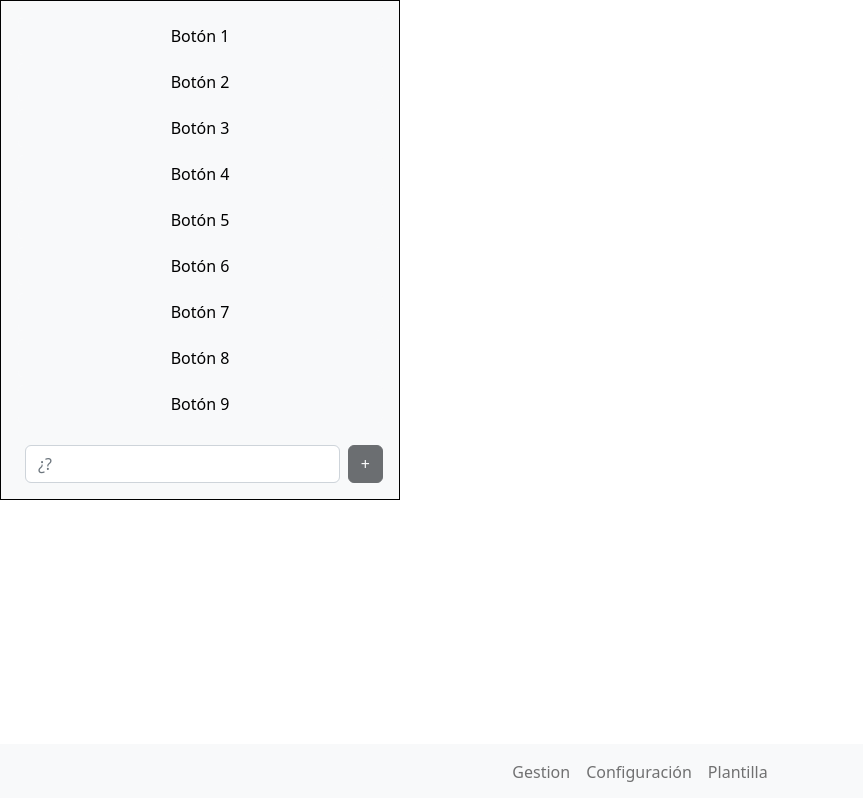
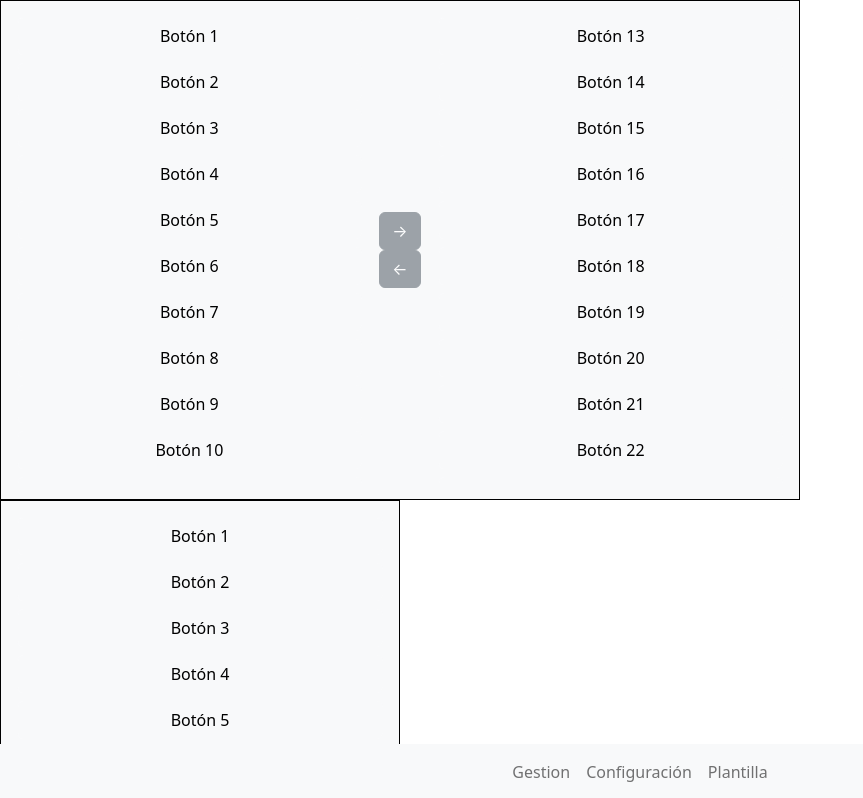
Before and after one commit to Data-Bases/GymTEC-Frontend, a React (Vite) app in the folder scr/: page /gestion/1 in a window 1280 px wide. Shown: the top 798 px of the page, without its empty margins (0-863 px from the left). Built offline with nearby package versions, Linux system fonts and the light colour scheme.

Commit message:
Nuevo componente

```diff
--- a/scr/src/App.jsx
+++ b/scr/src/App.jsx
@@ -7,10 +7,13 @@ import makeCachedMatcher from "wouter/matcher";
 
 
 import ObjectList from './components/ObjectList'
+import TwoObjectList from './components/TwoObjectList'
 import DropdownButton from './components/DropdownButton'
-import NavigationBar from './components/NavigationBar'
+import NavigationBar from './components/NavigationBar';
+// import NavigationBar from './components/NavigationBar'
 
-const botones = ['Botón 1', 'Botón 2', 'Botón 3', 'Botón 4', 'Botón 5', 'Botón 6', 'Botón 7', 'Botón 8', 'Botón 9', 'Botón 10', 'Botón 11', 'Botón 12'];
+const botones1 = ['Botón 1', 'Botón 2', 'Botón 3', 'Botón 4', 'Botón 5', 'Botón 6', 'Botón 7', 'Botón 8', 'Botón 9', 'Botón 10', 'Botón 11', 'Botón 12'];
+const botones2 = ['Botón 13', 'Botón 14', 'Botón 15', 'Botón 16', 'Botón 17', 'Botón 18', 'Botón 19', 'Botón 20', 'Botón 21', 'Botón 22', 'Botón 23', 'Botón 24'];
 
 /*
  * This function specifies how strings like /app/:users/:items* are
@@ -80,8 +83,9 @@ function App() {
     //       </div>
     // </Router>
     <>
-    <ObjectList objetos={botones}></ObjectList>
-    <NavigationBar></NavigationBar>
+      <TwoObjectList objetos1={botones1} objetos2={botones2}></TwoObjectList>
+      <ObjectList objetos={botones1}></ObjectList>
+      <NavigationBar></NavigationBar>
     </>
   )
 }
--- a/scr/src/components/ObjectList.jsx
+++ b/scr/src/components/ObjectList.jsx
@@ -2,7 +2,7 @@ import React, { useState } from 'react';
 import { Button } from 'react-bootstrap';
 import 'bootstrap/dist/css/bootstrap.min.css';
 
-const ObjectList = ({ objetos }) => {
+function ObjectList({ objetos }) {
 
     // Estados
     const [selected, setSelected] = useState(''); // Nombre del objeto seleccionado
@@ -19,7 +19,7 @@ const ObjectList = ({ objetos }) => {
     };
 
     const handleDoubleClick = (objeto) => { // Controlador al hacer doble click en un objeto de la lista
-        console.log(objeto)
+        // console.log(objeto)
         setEditedObjeto(objeto);
         setIsEditing(true);
     };
@@ -120,6 +120,6 @@ const ObjectList = ({ objetos }) => {
             </form>
         </div>
     );
-};
+}
 
 export default ObjectList;
--- /dev/null
+++ b/scr/src/components/TwoObjectList.jsx
@@ -0,0 +1,81 @@
+import React, { useState } from 'react';
+import { Button } from 'react-bootstrap';
+import 'bootstrap/dist/css/bootstrap.min.css';
+
+const TwoObjectList = ({ objetos1, objetos2 }) => {
+  const [selected1, setSelected1] = useState('');
+  const [selected2, setSelected2] = useState('');
+
+  const handleSelect1 = (objeto) => { // Controlador al hacer click en un objeto de la primera lista
+    setSelected1(objeto);
+  };
+
+  const handleSelect2 = (objeto) => { // Controlador al hacer click en un objeto de la segunda lista
+    setSelected2(objeto);
+  };
+
+  const handleMoveTo2 = () => { // Controlador para mover un objeto de la primera lista a la segunda
+    if (selected1) {
+      objetos2.push(selected1);
+      objetos1.splice(objetos1.indexOf(selected1), 1);
+      setSelected1(null);
+    }
+  };
+
+  const handleMoveTo1 = () => { // Controlador para mover un objeto de la segunda lista a la primera
+    if (selected2) {
+      objetos1.push(selected2);
+      objetos2.splice(objetos2.indexOf(selected2), 1);
+      setSelected2(null);
+    }
+  };
+
+  const renderObjetos1 = () => { // Renderiza los objetos de la primera lista
+    return objetos1.map((objeto, i) => {
+      return (
+        <Button
+          key={i}
+          variant={selected1 === objeto ? 'primary' : 'light'}
+          className="mb-2"
+          style={{ width: '100%' }}
+          onClick={() => handleSelect1(objeto)}
+        >
+          {objeto}
+        </Button>
+      );
+    });
+  };
+
+  const renderObjetos2 = () => { // Renderiza los objetos de la primera segunda
+    return objetos2.map((objeto, i) => {
+      return (
+        <Button
+          key={i}
+          variant={selected2 === objeto ? 'primary' : 'light'}
+          className="mb-2"
+          style={{ width: '100%' }}
+          onClick={() => handleSelect2(objeto)}
+        >
+          {objeto}
+        </Button>
+      );
+    });
+  };
+
+  return (
+    <div className="d-flex flex-row p-3" style={{ backgroundColor: '#f8f9fa', width: '800px', height: '500px', border: '1px solid black'  }}>
+      <div className="d-flex flex-column" style={{ width: '45%'}}>
+        <div style={{ overflowY: 'auto', maxHeight: '500px' }}>{renderObjetos1()}</div>
+      </div>
+      <div className="d-flex flex-column align-items-center justify-content-center" style={{ width: '10%' }}>
+        <Button variant="secondary" onClick={handleMoveTo2} disabled={!selected1}>→</Button>
+        <Button variant="secondary" onClick={handleMoveTo1} disabled={!selected2}>←</Button>
+      </div>
+      <div className="d-flex flex-column" style={{ width: '45%'}}>
+        <div style={{ overflowY: 'auto', maxHeight: '500px' }}>{renderObjetos2()}</div>
+      </div>
+    </div>
+  );
+};
+
+export default TwoObjectList;
```
